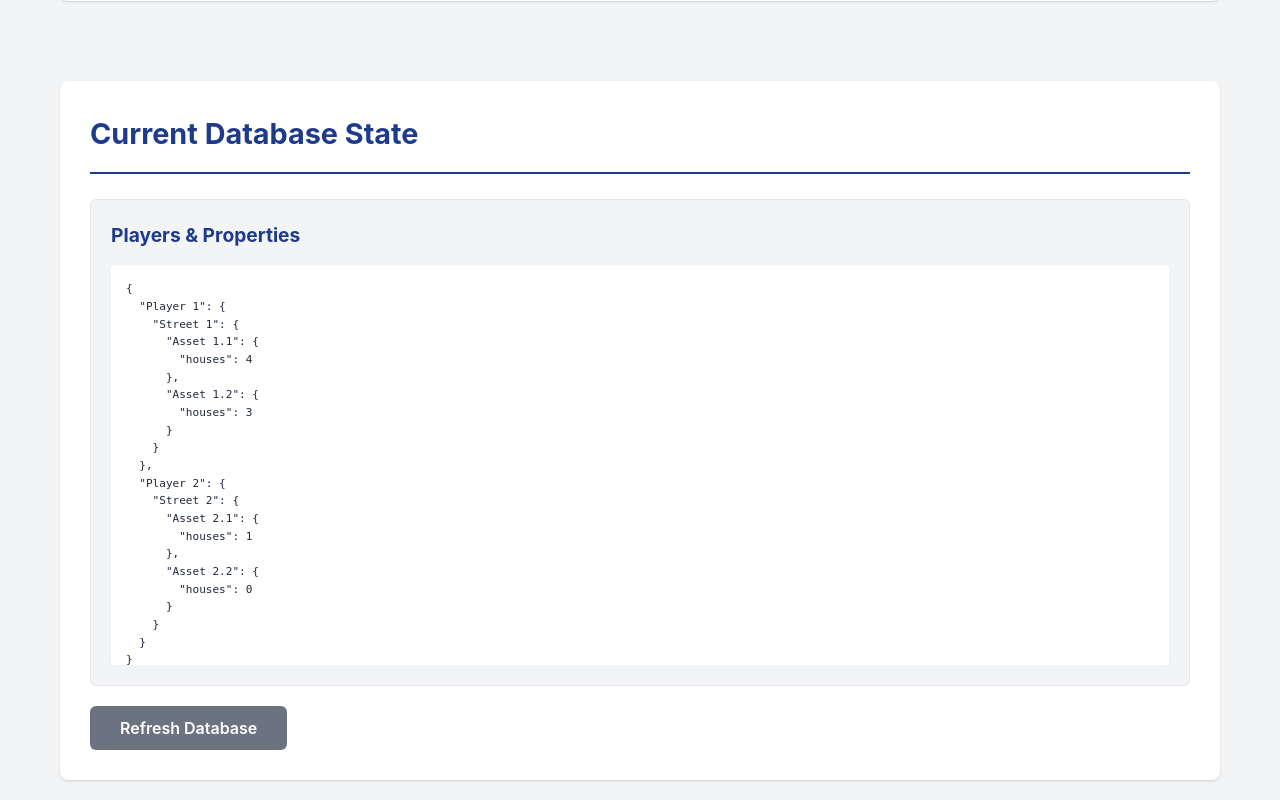
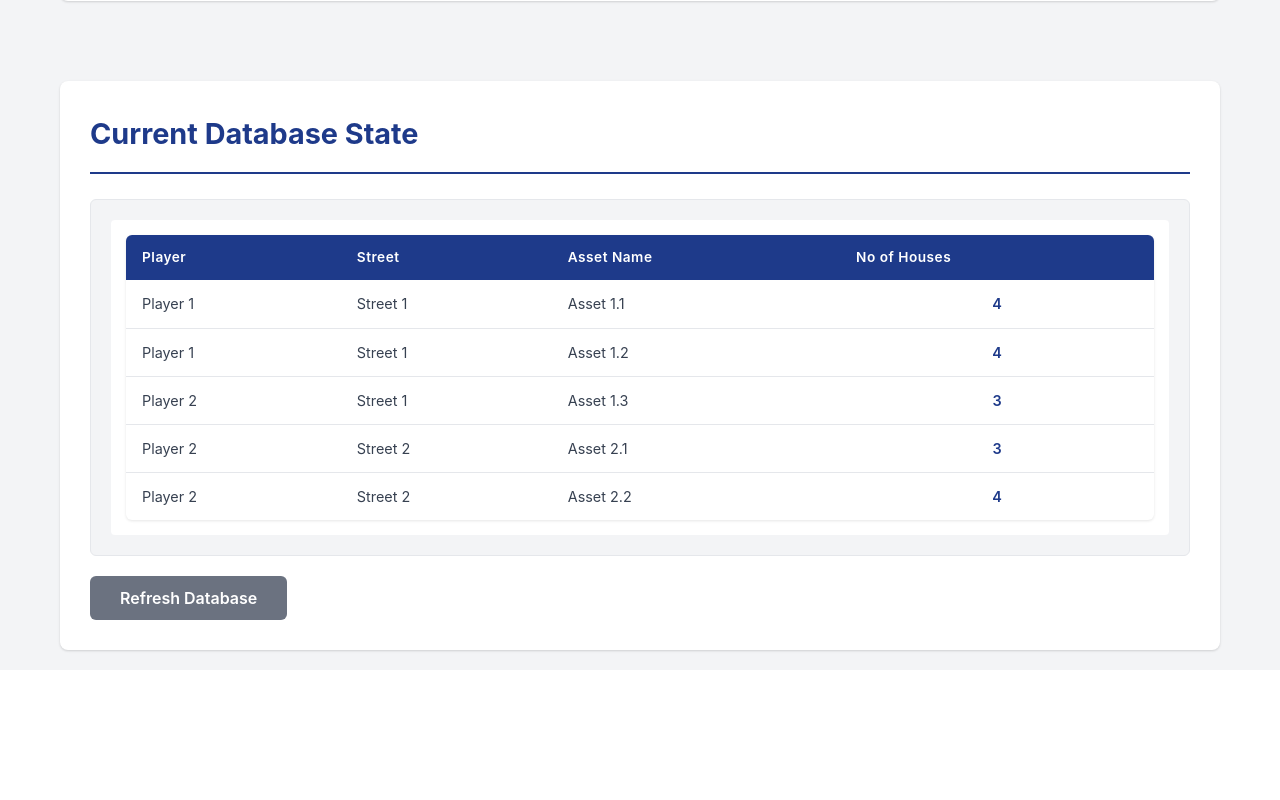
Before and after one commit to rupam1982/Monopoly, a Flask app: page / in a window 1280 px wide. Shown: the part 542-1342 px from the top of the page. After the commit the page ends 1196 px from the top, so only its background shows below. Run offline with Flask 3, Linux system fonts and the light colour scheme.

Commit message:
Database state displayed as table

```diff
--- a/WebInterface/static/css/style.css
+++ b/WebInterface/static/css/style.css
@@ -243,8 +243,7 @@ section h2 {
 .db-content {
     max-height: 400px;
     overflow-y: auto;
-    font-family: 'Monaco', 'Courier New', monospace;
-    font-size: 0.85em;
+    font-size: 0.9em;
     background: white;
     padding: 15px;
     border-radius: 4px;
@@ -254,6 +253,54 @@ section h2 {
     margin: 0;
     white-space: pre-wrap;
     word-break: break-all;
+}
+
+/* Database Table Styling */
+.db-table {
+    width: 100%;
+    border-collapse: collapse;
+    background-color: white;
+    box-shadow: 0 1px 3px rgba(0, 0, 0, 0.1);
+    border-radius: 6px;
+    overflow: hidden;
+    font-family: -apple-system, BlinkMacSystemFont, 'Segoe UI', Roboto, sans-serif;
+}
+
+.db-table thead {
+    background-color: var(--primary-color);
+    color: white;
+}
+
+.db-table th {
+    padding: 12px 16px;
+    text-align: left;
+    font-weight: 600;
+    font-size: 0.95em;
+    letter-spacing: 0.5px;
+}
+
+.db-table tbody tr {
+    border-bottom: 1px solid var(--border-color);
+    transition: background-color 0.2s;
+}
+
+.db-table tbody tr:hover {
+    background-color: #f8fafc;
+}
+
+.db-table tbody tr:last-child {
+    border-bottom: none;
+}
+
+.db-table td {
+    padding: 12px 16px;
+    color: #374151;
+}
+
+.db-table td:last-child {
+    text-align: center;
+    font-weight: 600;
+    color: var(--primary-color);
 }
 
 .loading {
--- a/WebInterface/static/js/app.js
+++ b/WebInterface/static/js/app.js
@@ -5,18 +5,12 @@
 
 const API_BASE = '/api';
 
-// DOM Elements
-const playerSelect = document.getElementById('player-select');
-const playerInput = document.getElementById('player-input');
-const areaSelect = document.getElementById('area-select');
-const assetSelect = document.getElementById('asset-select');
-const housesSelect = document.getElementById('houses-select');
-const assignBtn = document.getElementById('assign-btn');
-const resetBtn = document.getElementById('reset-btn');
-const refreshBtn = document.getElementById('refresh-btn');
-const messageArea = document.getElementById('message-area');
-const messageContent = document.getElementById('message-content');
-const playerDbContent = document.getElementById('player-db-content');
+// DOM Elements - will be initialized after DOM loads
+let playerSelect, playerInput, areaSelect, assetSelect, housesSelect;
+let assignBtn, resetBtn, refreshBtn;
+let messageArea, messageContent, playerDbContent;
+let errorDetailsBox, errorDetailsContent, closeErrorBox;
+let pythonOutputBox, pythonOutputContent, closeOutputBox;
 
 // State
 let availableAreas = [];
@@ -27,6 +21,29 @@ let selectedArea = null;
  * Initialize the application
  */
 async function init() {
+    // Initialize DOM elements
+    playerSelect = document.getElementById('player-select');
+    playerInput = document.getElementById('player-input');
+    areaSelect = document.getElementById('area-select');
+    assetSelect = document.getElementById('asset-select');
+    housesSelect = document.getElementById('houses-select');
+    assignBtn = document.getElementById('assign-btn');
+    resetBtn = document.getElementById('reset-btn');
+    refreshBtn = document.getElementById('refresh-btn');
+    messageArea = document.getElementById('message-area');
+    messageContent = document.getElementById('message-content');
+    playerDbContent = document.getElementById('player-db-content');
+    errorDetailsBox = document.getElementById('error-details-box');
+    errorDetailsContent = document.getElementById('error-details-content');
+    closeErrorBox = document.getElementById('close-error-box');
+    pythonOutputBox = document.getElementById('python-output-box');
+    pythonOutputContent = document.getElementById('python-output-content');
+    closeOutputBox = document.getElementById('close-output-box');
+
+    // Debug: Check if boxes were found
+    console.log('Error box element:', errorDetailsBox);
+    console.log('Python output box element:', pythonOutputBox);
+
     await loadAreas();
     await loadPlayers();
     await loadDatabase();
@@ -227,6 +244,51 @@ function clearMessage() {
 }
 
 /**
+ * Show error details in dedicated box
+ */
+function showErrorDetails(errorText) {
+    console.log('showErrorDetails called with:', errorText);
+    errorDetailsContent.innerHTML = `<pre>${escapeHtml(errorText)}</pre>`;
+    errorDetailsBox.style.display = 'block';
+    console.log('Error box display set to:', errorDetailsBox.style.display);
+}
+
+/**
+ * Hide error details box
+ */
+function hideErrorDetails() {
+    console.log('hideErrorDetails called');
+    errorDetailsBox.style.display = 'none';
+}
+
+/**
+ * Show Python output in dedicated box
+ */
+function showPythonOutput(outputText) {
+    console.log('showPythonOutput called with:', outputText);
+    pythonOutputContent.innerHTML = `<pre>${escapeHtml(outputText)}</pre>`;
+    pythonOutputBox.style.display = 'block';
+    console.log('Python output box display set to:', pythonOutputBox.style.display);
+}
+
+/**
+ * Hide Python output box
+ */
+function hidePythonOutput() {
+    console.log('hidePythonOutput called');
+    pythonOutputBox.style.display = 'none';
+}
+
+/**
+ * Escape HTML to prevent XSS
+ */
+function escapeHtml(text) {
+    const div = document.createElement('div');
+    div.textContent = text;
+    return div.innerHTML;
+}
+
+/**
  * Reset form to initial state
  */
 function resetForm() {
@@ -240,6 +302,7 @@ function resetForm() {
     housesSelect.value = '';
     housesSelect.disabled = true;
     clearMessage();
+    // Don't auto-hide error box - let user close it manually
     updateAssignButtonState();
 }
 
@@ -280,10 +343,19 @@ async function handleAssign() {
 
         const data = await response.json();
 
+        // Always show Python output if available
+        if (data.message) {
+            showPythonOutput(data.message);
+        }
+
         // Determine message type
         let messageType = 'success';
         if (data.status === 'error') {
             messageType = 'error';
+            // Also show in error details for errors
+            if (data.message) {
+                showErrorDetails(data.message);
+            }
         } else if (data.status === 'warning') {
             messageType = 'warning';
         }
@@ -301,7 +373,9 @@ async function handleAssign() {
             updateAssignButtonState();
         }
     } catch (error) {
-        showMessage('error', `Assignment failed: ${error.message}`);
+        const errorMsg = `Assignment failed: ${error.message}`;
+        showMessage('error', errorMsg);
+        showErrorDetails(`Network Error:\n${error.message}\n\nStack Trace:\n${error.stack || 'Not available'}`);
         updateAssignButtonState();
     }
 }
@@ -318,7 +392,43 @@ async function loadDatabase() {
         if (Object.keys(playerDb).length === 0) {
             playerDbContent.innerHTML = '<p class="empty">No players or properties assigned yet.</p>';
         } else {
-            playerDbContent.innerHTML = `<pre>${JSON.stringify(playerDb, null, 2)}</pre>`;
+            // Build table
+            let tableHTML = `
+                <table class="db-table">
+                    <thead>
+                        <tr>
+                            <th>Player</th>
+                            <th>Street</th>
+                            <th>Asset Name</th>
+                            <th>No of Houses</th>
+                        </tr>
+                    </thead>
+                    <tbody>
+            `;
+
+            // Iterate through players, streets, and assets
+            for (const player in playerDb) {
+                for (const street in playerDb[player]) {
+                    for (const asset in playerDb[player][street]) {
+                        const houses = playerDb[player][street][asset].houses || 0;
+                        tableHTML += `
+                            <tr>
+                                <td>${escapeHtml(player)}</td>
+                                <td>${escapeHtml(street)}</td>
+                                <td>${escapeHtml(asset)}</td>
+                                <td>${houses}</td>
+                            </tr>
+                        `;
+                    }
+                }
+            }
+
+            tableHTML += `
+                    </tbody>
+                </table>
+            `;
+
+            playerDbContent.innerHTML = tableHTML;
         }
     } catch (error) {
         playerDbContent.innerHTML = `<p class="error">Failed to load database: ${error.message}</p>`;
@@ -335,8 +445,14 @@ function setupEventListeners() {
     assetSelect.addEventListener('change', handleAssetChange);
     housesSelect.addEventListener('change', handleHousesChange);
     assignBtn.addEventListener('click', handleAssign);
-    resetBtn.addEventListener('click', resetForm);
+    resetBtn.addEventListener('click', () => {
+        resetForm();
+        hideErrorDetails(); // Hide error box when user clicks reset
+        hidePythonOutput(); // Hide output box when user clicks reset
+    });
     refreshBtn.addEventListener('click', loadDatabase);
+    closeErrorBox.addEventListener('click', hideErrorDetails);
+    closeOutputBox.addEventListener('click', hidePythonOutput);
 
     // Allow Enter key to submit
     housesSelect.addEventListener('keypress', (e) => {
--- a/WebInterface/templates/index.html
+++ b/WebInterface/templates/index.html
@@ -65,6 +65,24 @@
                 <div id="message-area" class="message-area" style="display: none;">
                     <div id="message-content"></div>
                 </div>
+
+                <!-- Error Details Box -->
+                <div id="error-details-box" class="error-details-box" style="display: none;">
+                    <div class="error-header">
+                        <span>⚠️ Error Details</span>
+                        <button id="close-error-box" class="close-btn">&times;</button>
+                    </div>
+                    <div id="error-details-content" class="error-content"></div>
+                </div>
+
+                <!-- Python Output Box -->
+                <div id="python-output-box" class="python-output-box" style="display: none;">
+                    <div class="output-header">
+                        <span>🐍 Python Output</span>
+                        <button id="close-output-box" class="close-btn">&times;</button>
+                    </div>
+                    <div id="python-output-content" class="output-content"></div>
+                </div>
             </section>
 
             <!-- Database State Section -->
@@ -72,7 +90,6 @@
                 <h2>Current Database State</h2>
                 <div class="database-viewer">
                     <div class="db-panel">
-                        <h3>Players & Properties</h3>
                         <div id="player-db-content" class="db-content">
                             <p class="loading">Loading...</p>
                         </div>
```
Also changed, not shown: other parts of WebInterface/static/css/style.css (+115 -0 lines), Player_database.json (+8 -3 lines), .github/app_structure.md.
